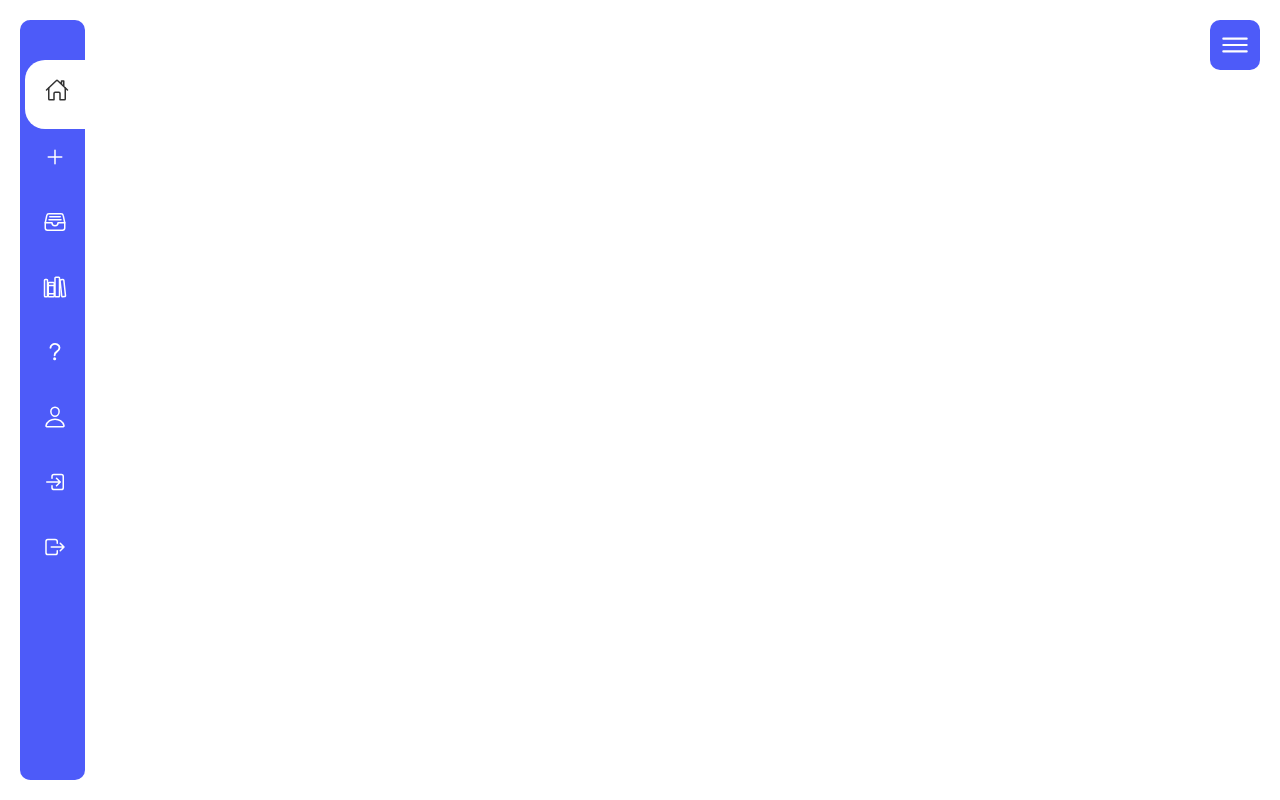
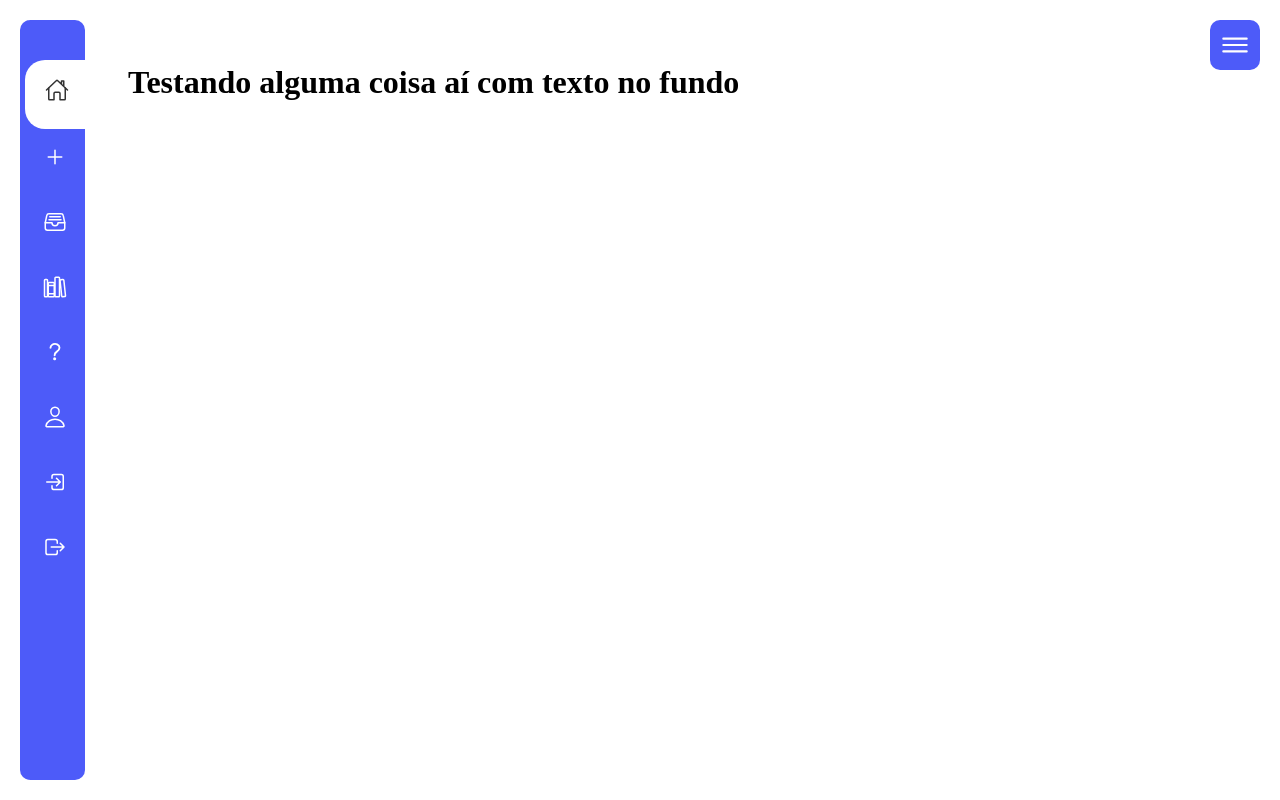
Before and after one commit to SouzaGiovanna/Testando-Side-Bar, a plain HTML site: page index.html in a window 1280 px wide. Drawn offline with nearby package versions, Linux system fonts and the light colour scheme.

Commit message:
Testando com texto, menu fica supreposto

```diff
--- a/index.html
+++ b/index.html
@@ -5,7 +5,7 @@
         <meta http-equiv="X-UA-Compatible" content="IE=edge">
         <meta name="viewport" content="width=device-width, initial-scale=1.0">
         <link rel="stylesheet" href="style.css">
-        <title>Sidebar hehehehe</title>
+        <title>Sidebar</title>
     </head>
     <body>
         <div class="navigation">
@@ -66,6 +66,8 @@
             <ion-icon name="close-outline" class="close"></ion-icon>
         </div>
 
+        <h1>Testando alguma coisa aí com texto no fundo</h1>
+
         <script>
             let menuToggle = document.querySelector('.toggle');
             let navigation = document.querySelector('.navigation');
--- a/style.css
+++ b/style.css
@@ -7,6 +7,11 @@
 body{
     min-height: 100vh;
     background-color: #fff;
+}
+
+h1{
+    padding-left: 10%;
+    padding-top: 5%;
 }
 
 .navigation{
```
